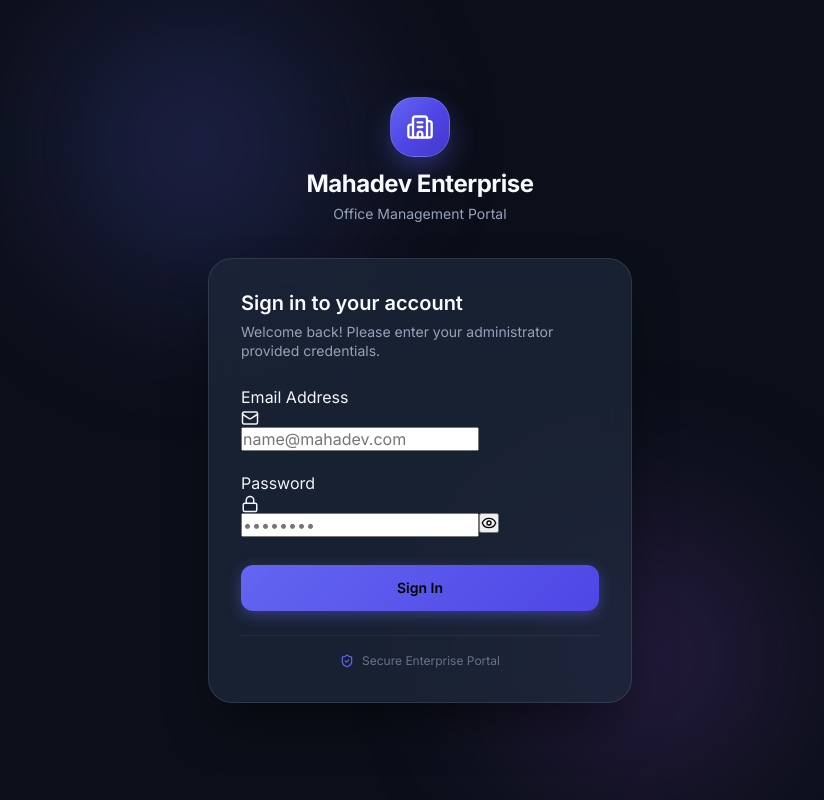
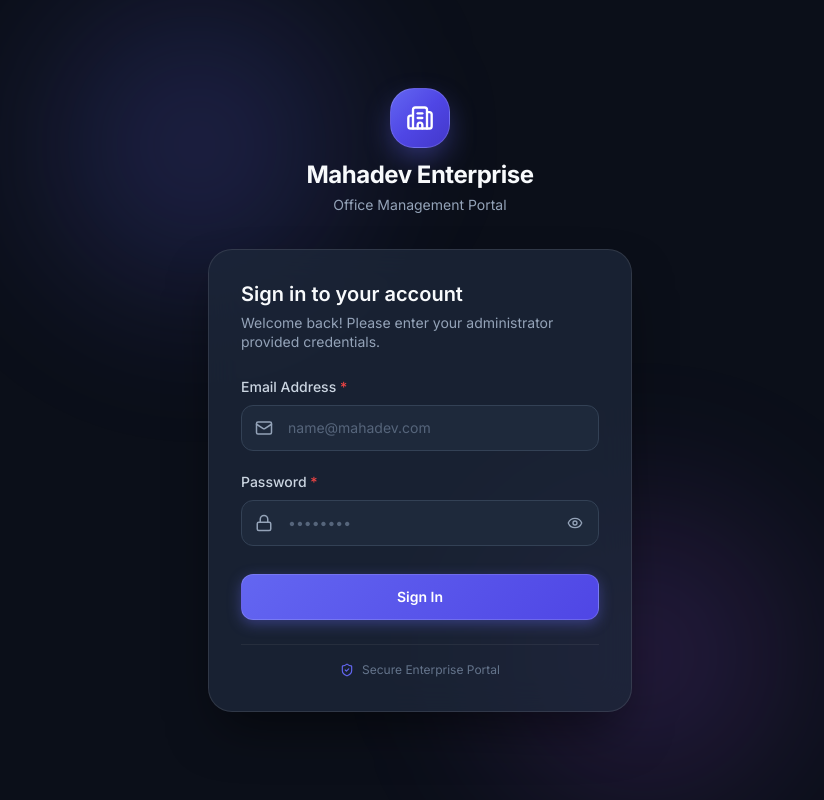
Before and after one commit to Deepak5310/MahadevEnt, a React (Vite) app: page /login in a window 1280 px wide. Shown: the whole page, without its empty margins (220-1044 px from the left). Built offline with nearby package versions, Linux system fonts and the light colour scheme; no server answers.

Commit message:
fix: global import of ui.css in index.css and input styling overhaul
Signed-off-by: Deepak5310 <37282143+Deepak5310@users.noreply.github.com>

```diff
--- a/src/components/ui/ui.css
+++ b/src/components/ui/ui.css
@@ -29,50 +29,48 @@
   display: inline-flex;
   align-items: center;
   justify-content: center;
-  gap: var(--space-2);
+  gap: 0.5rem;
   font-family: var(--font-sans);
-  font-weight: var(--weight-medium);
-  border-radius: var(--radius-md);
+  font-weight: 600;
+  border-radius: 0.75rem;
   border: 1px solid transparent;
   cursor: pointer;
   text-decoration: none;
-  transition:
-    background-color var(--transition-fast),
-    color var(--transition-fast),
-    border-color var(--transition-fast),
-    box-shadow var(--transition-fast),
-    opacity var(--transition-fast);
+  transition: all 0.2s ease;
   white-space: nowrap;
   user-select: none;
   position: relative;
   overflow: hidden;
+  box-sizing: border-box !important;
 }
 
 .btn:focus-visible {
-  outline: 2px solid var(--color-primary-500);
+  outline: 2px solid #6366f1;
   outline-offset: 2px;
 }
 
 /* Sizes */
-.btn--sm  { height: 2rem;    padding: 0 var(--space-3); font-size: var(--text-xs); }
-.btn--md  { height: 2.5rem;  padding: 0 var(--space-4); font-size: var(--text-sm); }
-.btn--lg  { height: 3rem;    padding: 0 var(--space-6); font-size: var(--text-base); }
+.btn--sm  { height: 2.25rem;  padding: 0 0.875rem; font-size: 0.75rem; }
+.btn--md  { height: 2.625rem; padding: 0 1.25rem;  font-size: 0.875rem; }
+.btn--lg  { height: 3rem;     padding: 0 1.5rem;    font-size: 1rem; }
 
 /* Full width */
 .btn--full { width: 100%; }
 
 /* Variants */
 .btn--primary {
-  background-color: var(--color-primary-600);
-  color: #fff;
-  border-color: var(--color-primary-600);
+  background: linear-gradient(135deg, #6366f1 0%, #4f46e5 100%) !important;
+  color: #ffffff !important;
+  border: 1px solid rgba(255, 255, 255, 0.15) !important;
+  box-shadow: 0 4px 14px 0 rgba(99, 102, 241, 0.35);
 }
 .btn--primary:hover:not(:disabled) {
-  background-color: var(--color-primary-700);
-  border-color: var(--color-primary-700);
+  background: linear-gradient(135deg, #4f46e5 0%, #4338ca 100%) !important;
+  box-shadow: 0 6px 20px 0 rgba(99, 102, 241, 0.5);
+  transform: translateY(-1px);
 }
 .btn--primary:active:not(:disabled) {
-  background-color: var(--color-primary-800);
+  transform: translateY(0);
 }
 
 .btn--secondary {
@@ -118,19 +116,19 @@
 .field {
   display: flex;
   flex-direction: column;
-  gap: var(--space-2);
+  gap: 0.5rem;
   width: 100%;
 }
 
 .field-label {
-  font-size: var(--text-sm);
-  font-weight: var(--weight-medium);
-  color: var(--color-text-secondary);
+  font-size: 0.875rem;
+  font-weight: 500;
+  color: #cbd5e1;
 }
 
 .field-label--required::after {
   content: ' *';
-  color: var(--color-error);
+  color: #ef4444;
 }
 
 .input-wrapper {
@@ -142,98 +140,106 @@
 
 .input-icon-left {
   position: absolute;
-  left: var(--space-3);
-  color: var(--color-text-muted);
+  left: 0.875rem;
+  top: 50%;
+  transform: translateY(-50%);
+  color: #94a3b8;
   pointer-events: none;
   display: flex;
   align-items: center;
   justify-content: center;
-  z-index: 2;
+  z-index: 5;
 }
 
 .input-icon-right {
   position: absolute;
-  right: var(--space-3);
-  color: var(--color-text-muted);
+  right: 0.875rem;
+  top: 50%;
+  transform: translateY(-50%);
+  color: #94a3b8;
   display: flex;
   align-items: center;
   justify-content: center;
-  z-index: 2;
+  z-index: 5;
 }
 
 .input {
   width: 100%;
-  height: 2.75rem;
-  padding: 0 var(--space-4);
-  background-color: var(--color-bg-elevated);
-  border: 1px solid var(--color-border);
-  border-radius: var(--radius-lg);
-  color: var(--color-text-primary);
+  height: 2.875rem;
+  padding: 0 1rem;
+  background-color: #1e293b !important;
+  border: 1px solid #334155 !important;
+  border-radius: 0.75rem;
+  color: #f8fafc !important;
   font-family: var(--font-sans);
-  font-size: var(--text-sm);
-  line-height: var(--leading-normal);
-  transition:
-    border-color var(--transition-fast),
-    box-shadow var(--transition-fast),
-    background-color var(--transition-fast);
+  font-size: 0.875rem;
+  line-height: 1.5;
+  transition: all 0.2s ease;
   outline: none;
-  box-sizing: border-box;
+  box-sizing: border-box !important;
   appearance: none;
   -webkit-appearance: none;
 }
 
-/* Prevent browser autofill from ruining dark theme */
+/* Prevent browser autofill from turning inputs white in Chrome/Safari/Edge */
 .input:-webkit-autofill,
 .input:-webkit-autofill:hover,
 .input:-webkit-autofill:focus,
 .input:-webkit-autofill:active {
-  -webkit-text-fill-color: var(--color-text-primary) !important;
-  -webkit-box-shadow: 0 0 0px 1000px #273449 inset !important;
+  -webkit-text-fill-color: #f8fafc !important;
+  -webkit-box-shadow: 0 0 0px 1000px #1e293b inset !important;
   transition: background-color 5000s ease-in-out 0s;
-  border-color: var(--color-primary-500) !important;
+  border-color: #6366f1 !important;
 }
 
 .input::placeholder {
-  color: var(--color-text-muted);
-  opacity: 0.7;
+  color: #64748b;
+  opacity: 0.8;
 }
 
 .input:focus {
-  border-color: var(--color-primary-500);
-  background-color: var(--color-bg-surface);
-  box-shadow: 0 0 0 3px rgba(99, 102, 241, 0.25);
+  border-color: #6366f1 !important;
+  background-color: #0f172a !important;
+  box-shadow: 0 0 0 3px rgba(99, 102, 241, 0.25) !important;
 }
 
 .input--error {
-  border-color: var(--color-error) !important;
+  border-color: #ef4444 !important;
 }
 
 .input--error:focus {
   box-shadow: 0 0 0 3px rgba(239, 68, 68, 0.25) !important;
 }
 
-.input--with-left  { padding-left: 2.75rem !important; }
-.input--with-right { padding-right: 2.75rem !important; }
+.input--with-left {
+  padding-left: 2.875rem !important;
+}
+
+.input--with-right {
+  padding-right: 2.875rem !important;
+}
 
 .input--password-toggle {
   position: absolute;
-  right: var(--space-3);
+  right: 0.75rem;
+  top: 50%;
+  transform: translateY(-50%);
   background: transparent;
   border: none;
-  color: var(--color-text-muted);
+  color: #94a3b8;
   cursor: pointer;
   display: flex;
   align-items: center;
   justify-content: center;
-  padding: var(--space-1);
-  border-radius: var(--radius-sm);
-  transition: color var(--transition-fast), background-color var(--transition-fast);
-  z-index: 3;
+  padding: 0.25rem;
+  border-radius: 0.375rem;
+  transition: all 0.15s ease;
+  z-index: 5;
 }
 
 .input--password-toggle:hover {
-  color: var(--color-text-primary);
-  background-color: rgba(255, 255, 255, 0.05);
+  color: #f8fafc;
+  background-color: rgba(255, 255, 255, 0.08);
 }
 
 .field-error {
--- a/src/index.css
+++ b/src/index.css
@@ -4,8 +4,9 @@
    Components MUST use these tokens; never use raw values.
    ============================================================ */
 
-/* ── Google Fonts ─────────────────────────────────────────── */
+/* ── Google Fonts & Component Styles ────────────────────────── */
 @import url('https://fonts.googleapis.com/css2?family=Inter:wght@300;400;500;600;700&display=swap');
+@import './components/ui/ui.css';
 
 /* ── Color Tokens (Dark-mode first) ──────────────────────── */
 :root {
--- a/src/pages/LoginPage.tsx
+++ b/src/pages/LoginPage.tsx
@@ -6,8 +6,7 @@ import { z } from 'zod'
 import { Building2, Mail, Lock, AlertCircle, ShieldCheck } from 'lucide-react'
 import { authService } from '../services/authService'
 import { useAuthStore } from '../stores/useAuthStore'
-import { Button } from '../components/ui/Button'
-import { Input }  from '../components/ui/Input'
+import { Button, Input } from '../components/ui'
 
 // ── Zod schema ─────────────────────────────────────────────────
 const loginSchema = z.object({
```
